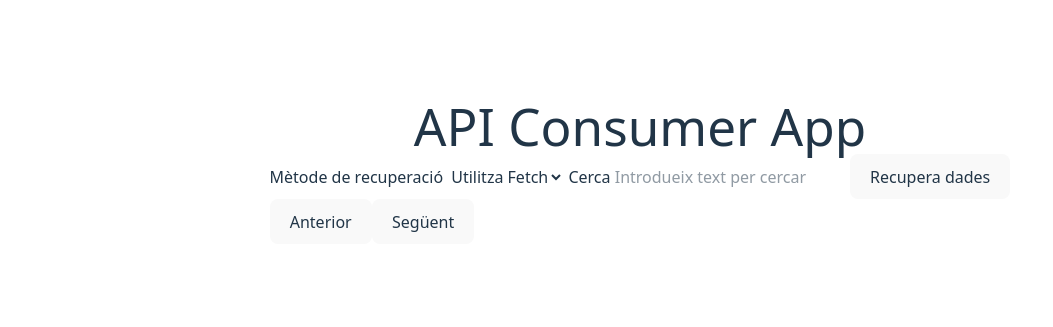
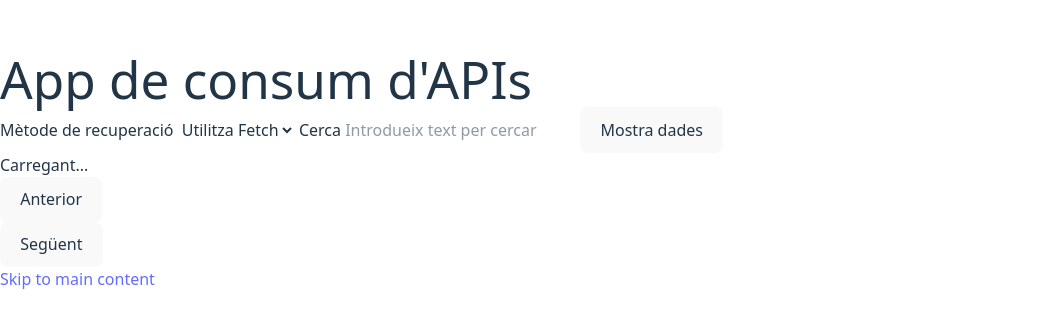
Before and after one commit to isahun/Sprint3_, a website built with Vite: page api-consumer-app/index.html in a window 1280 px wide. Shown: the part 229-556 px from the top of the page, without its empty margins (0-1053 px from the left). Built offline with nearby package versions, Linux system fonts and the light colour scheme.

Commit message:
refactor: remove Tailwind and switch to plain CSS as instructed in task briefing

```diff
--- a/api-consumer-app/index.html
+++ b/api-consumer-app/index.html
@@ -8,37 +8,41 @@
     <title>api-consumer-app</title>
   </head>
   <body>
-    <div id="app" class="main-container">
-      <header class="app-header">
-        <h1 class="app-title">API Consumer App</h1>
+    <div id="app" class="container">
+      <header class="header">
+        <h1 class="title">App de consum d'APIs</h1>
+      </header>
 
-        <section class="controls" aria-label="Controls">
-          <label for="fetch-method" class="visually-hidden">Mètode de recuperació</label>
+      <section class="controls" aria-label="Controls and interaction">
+        <label for="fetch-method" class="fetch-txt">Mètode de recuperació</label>
         <select id="fetch-method" name="fetch-method">
           <option value="fetch">Utilitza Fetch</option>
           <option value="axios">Utilitza Axios</option>
         </select>
 
-          <label for="search-input" class="visually-hidden">Cerca</label>
-          <input id="search-input" type="search" placeholder="Introdueix text per cercar" />
+        <label for="search-input" class="search-txt">Cerca</label>
+        <input id="search-input" type="search" placeholder="Introdueix text per cercar"/>
 
-          <button id="fetch-btn" type="button">Recupera dades</button>
+        <button id="fetch-btn" type="button">Mostra dades</button>
       </section>
-      </header>
 
       <main class="app-main">
-        <div id="loading" role="status" aria-live="polite" class="loading" hidden>Carregant...</div>
+        <div id="loading" role="status" aria-live="polite" class="loading">Carregant...</div>
 
         <div id="error" role="alert" class="error" hidden></div>
 
         <section id="results" class="results" aria-live="polite"></section>
 
-        <nav id="pagination" class="pagination flex" aria-label="Paginació">
+        <nav id="pagination" class="pagination" aria-label="Paginació">
           <button class="page-btn" data-page="prev" type="button">Anterior</button>
           <div class="pages"></div>
           <button class="page-btn" data-page="next" type="button">Següent</button>
         </nav>
       </main>
+
+      <a href="#main" class="sr-only">
+          Skip to main content
+      </a>
     </div>
     <script type="module" src="/src/main.js"></script>
   </body>
--- a/api-consumer-app/package.json
+++ b/api-consumer-app/package.json
@@ -9,10 +9,6 @@
     "preview": "vite preview"
   },
   "devDependencies": {
-    "@tailwindcss/vite": "^4.1.18",
-    "autoprefixer": "^10.4.24",
-    "postcss": "^8.5.6",
-    "tailwindcss": "^4.1.18",
     "vite": "^7.3.1"
   },
   "dependencies": {
--- a/api-consumer-app/src/style.css
+++ b/api-consumer-app/src/style.css
@@ -35,13 +35,6 @@ body {
 h1 {
   font-size: 3.2em;
   line-height: 1.1;
-}
-
-#app {
-  max-width: 1280px;
-  margin: 0 auto;
-  padding: 2rem;
-  text-align: center;
 }
 
 .logo {
--- a/api-consumer-app/vite.config.js
+++ /dev/null
@@ -1,6 +0,0 @@
-import { defineConfig } from "vite";
-import tailwindcss from "@tailwindcss/vite";
-
-export default defineConfig({
-  plugins: [tailwindcss()],
-});
```
Also changed, not shown: 1 other file. Lines whose indentation alone changed are shown as unchanged.
